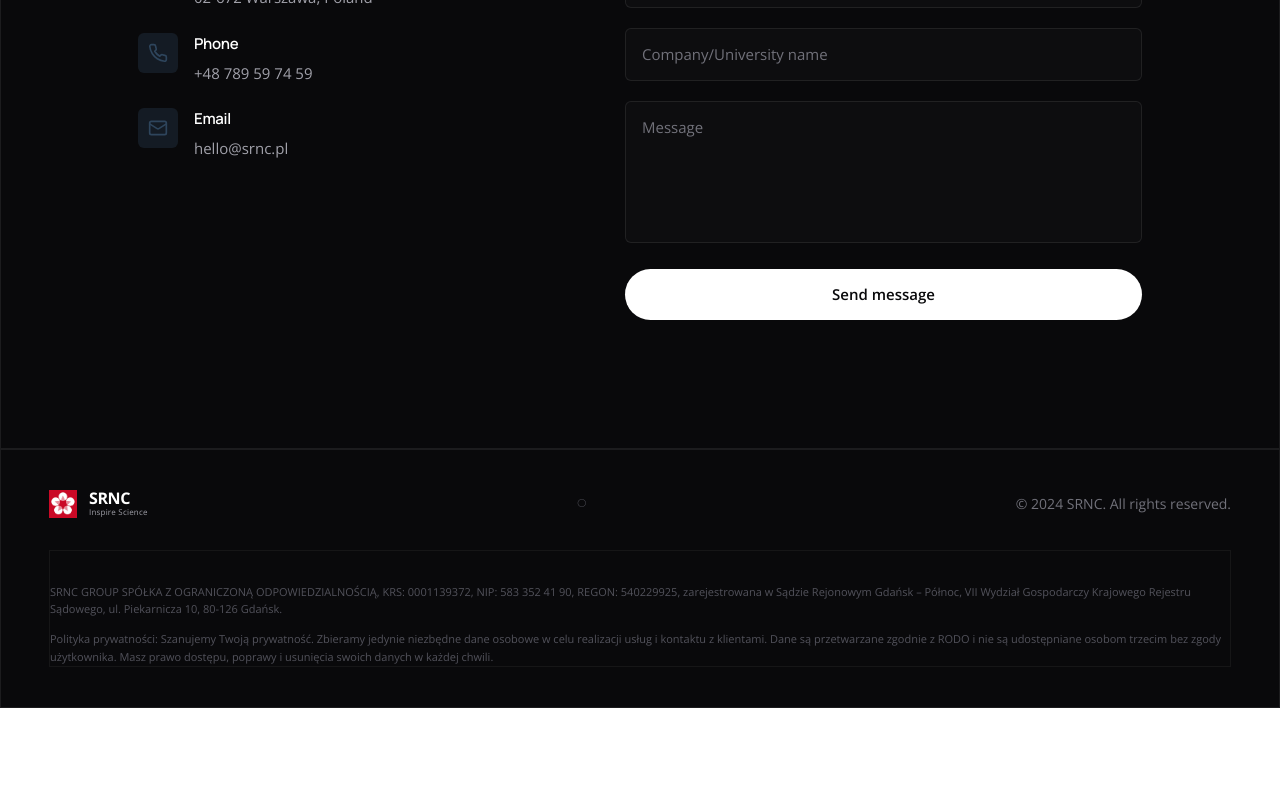
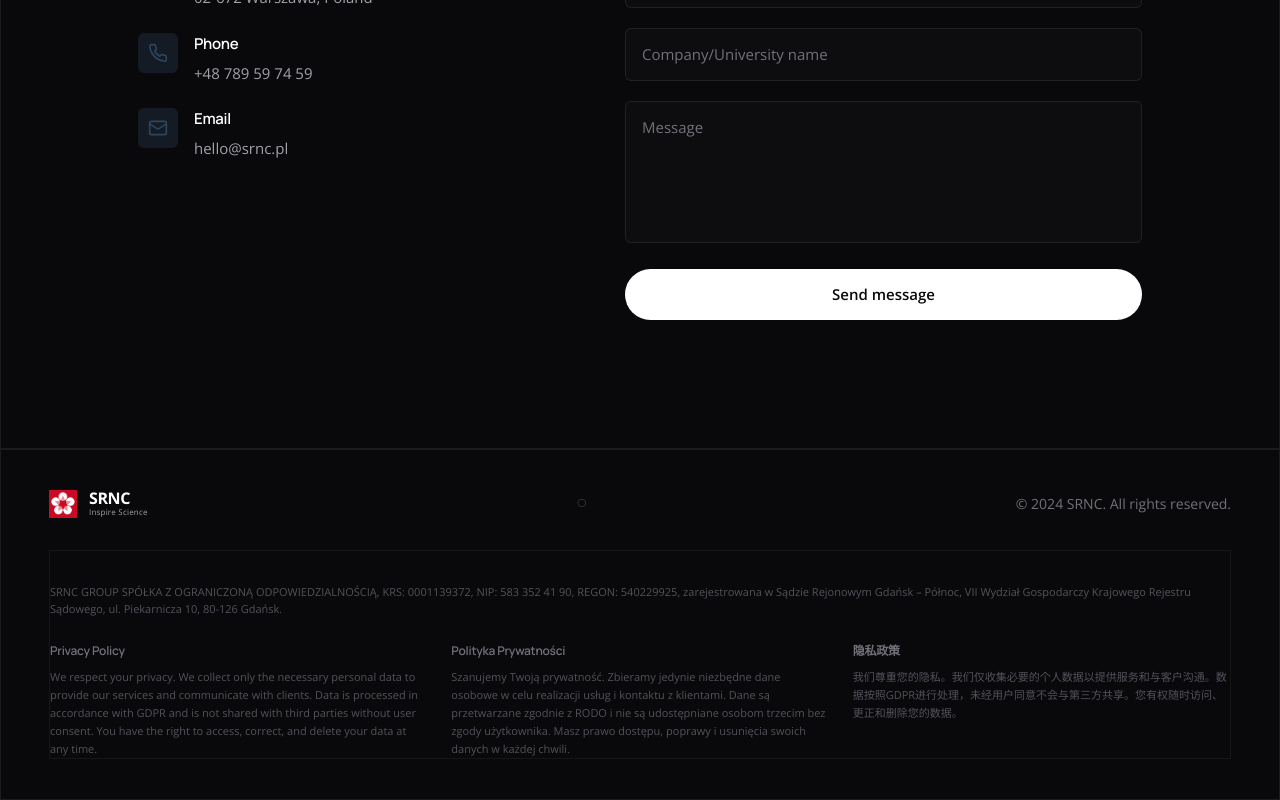
Before and after one commit to 5bgrw6p9tb-afk/srnc-www, a React (Vite) app: page / in a window 1280 px wide. Shown: the part 5814-6614 px from the top of the page. Before the commit the page ends 6522 px from the top, so only its background shows below. Built offline with nearby package versions, Linux system fonts and the light colour scheme.

Commit message:
Updated App.tsx

```diff
--- a/src/App.tsx
+++ b/src/App.tsx
@@ -838,12 +838,29 @@ function App() {
             </p>
           </div>
           <div className="mt-8 pt-8 border-t border-white/[0.05]">
-            <p className="text-zinc-600 text-[11px] leading-relaxed mb-3">
+            <p className="text-zinc-600 text-[11px] leading-relaxed mb-6">
               SRNC GROUP SPÓŁKA Z OGRANICZONĄ ODPOWIEDZIALNOŚCIĄ, KRS: 0001139372, NIP: 583 352 41 90, REGON: 540229925, zarejestrowana w Sądzie Rejonowym Gdańsk – Północ, VII Wydział Gospodarczy Krajowego Rejestru Sądowego, ul. Piekarnicza 10, 80-126 Gdańsk.
             </p>
-            <p className="text-zinc-600 text-[11px] leading-relaxed">
-              Polityka prywatności: Szanujemy Twoją prywatność. Zbieramy jedynie niezbędne dane osobowe w celu realizacji usług i kontaktu z klientami. Dane są przetwarzane zgodnie z RODO i nie są udostępniane osobom trzecim bez zgody użytkownika. Masz prawo dostępu, poprawy i usunięcia swoich danych w każdej chwili.
-            </p>
+            <div className="grid md:grid-cols-3 gap-6">
+              <div>
+                <h4 className="text-zinc-500 text-[12px] font-semibold mb-2">Privacy Policy</h4>
+                <p className="text-zinc-600 text-[11px] leading-relaxed">
+                  We respect your privacy. We collect only the necessary personal data to provide our services and communicate with clients. Data is processed in accordance with GDPR and is not shared with third parties without user consent. You have the right to access, correct, and delete your data at any time.
+                </p>
+              </div>
+              <div>
+                <h4 className="text-zinc-500 text-[12px] font-semibold mb-2">Polityka Prywatności</h4>
+                <p className="text-zinc-600 text-[11px] leading-relaxed">
+                  Szanujemy Twoją prywatność. Zbieramy jedynie niezbędne dane osobowe w celu realizacji usług i kontaktu z klientami. Dane są przetwarzane zgodnie z RODO i nie są udostępniane osobom trzecim bez zgody użytkownika. Masz prawo dostępu, poprawy i usunięcia swoich danych w każdej chwili.
+                </p>
+              </div>
+              <div>
+                <h4 className="text-zinc-500 text-[12px] font-semibold mb-2">隐私政策</h4>
+                <p className="text-zinc-600 text-[11px] leading-relaxed">
+                  我们尊重您的隐私。我们仅收集必要的个人数据以提供服务和与客户沟通。数据按照GDPR进行处理，未经用户同意不会与第三方共享。您有权随时访问、更正和删除您的数据。
+                </p>
+              </div>
+            </div>
           </div>
         </div>
       </footer>
```
